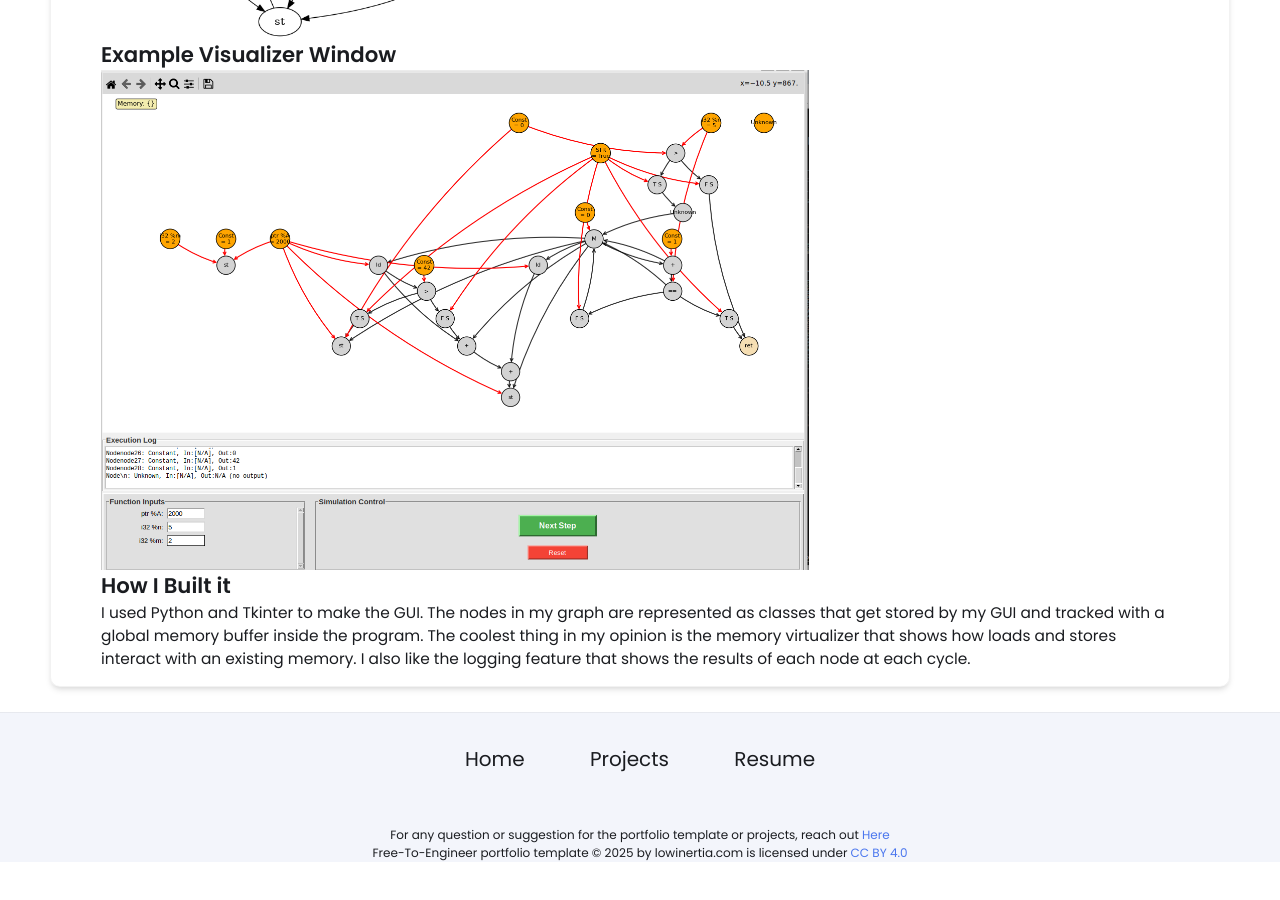
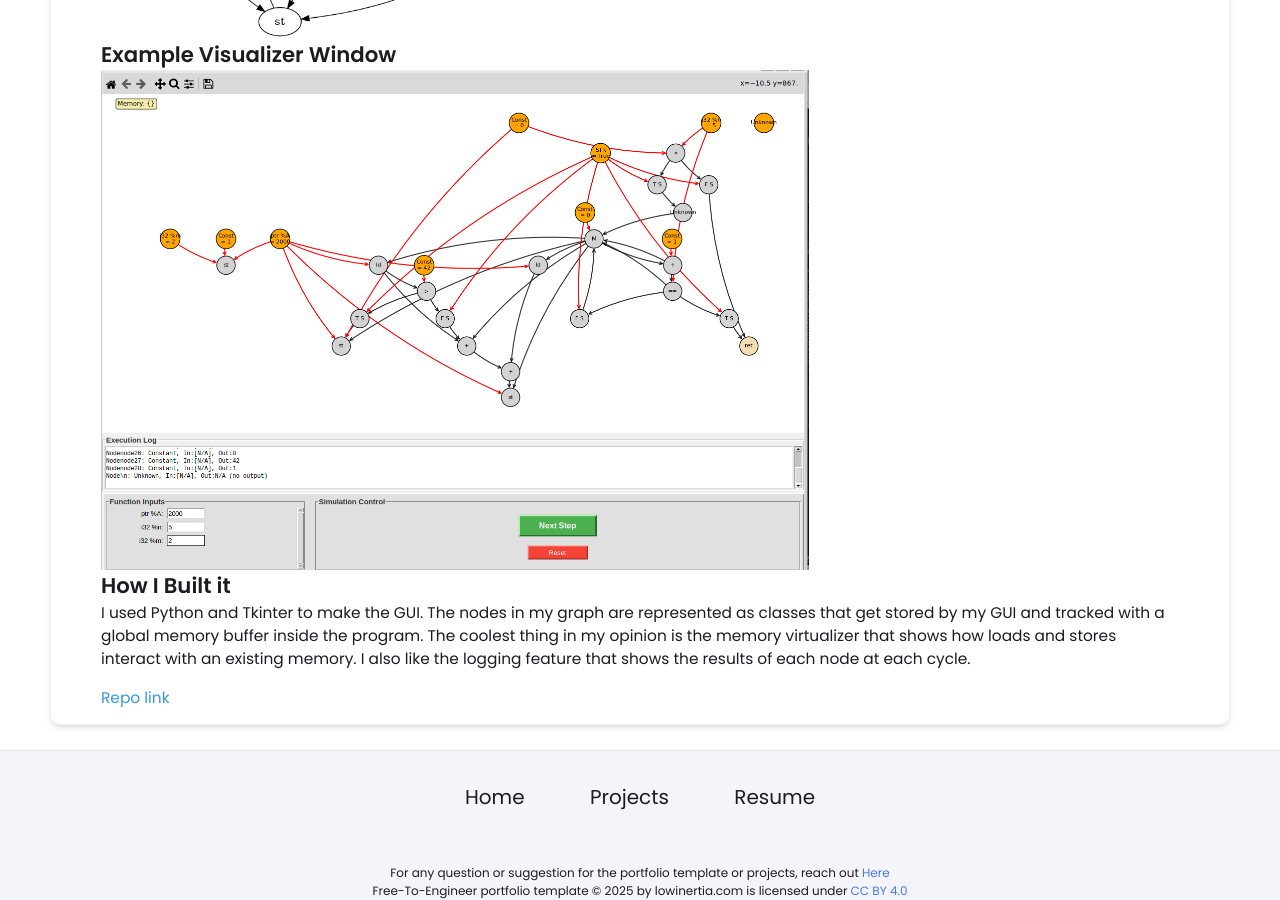
Before and after one commit to jovankoledin/jovankoledin.github.io, a Jekyll site: the page built from _projects/dfg_visualizer/index.md, in a window 1280 px wide and 900 px high, scrolled down 1202 px. Built offline with Jekyll 4.4.1, drawn with Linux system fonts in a browser that asks for light colours; before the commit the page ends 2064 px from its top, so only the background shows below that.

Commit message:
Update index.md

```diff
--- a/_projects/dfg_visualizer/index.md
+++ b/_projects/dfg_visualizer/index.md
@@ -15,3 +15,5 @@ main-image: /example.png
 
 ## How I Built it
 I used Python and Tkinter to make the GUI. The nodes in my graph are represented as classes that get stored by my GUI and tracked with a global memory buffer inside the program. The coolest thing in my opinion is the memory virtualizer that shows how loads and stores interact with an existing memory. I also like the logging feature that shows the results of each node at each cycle.
+
+[Repo link](https://github.com/pncel/RipTide_compiler/tree/main/visualizer)
```
